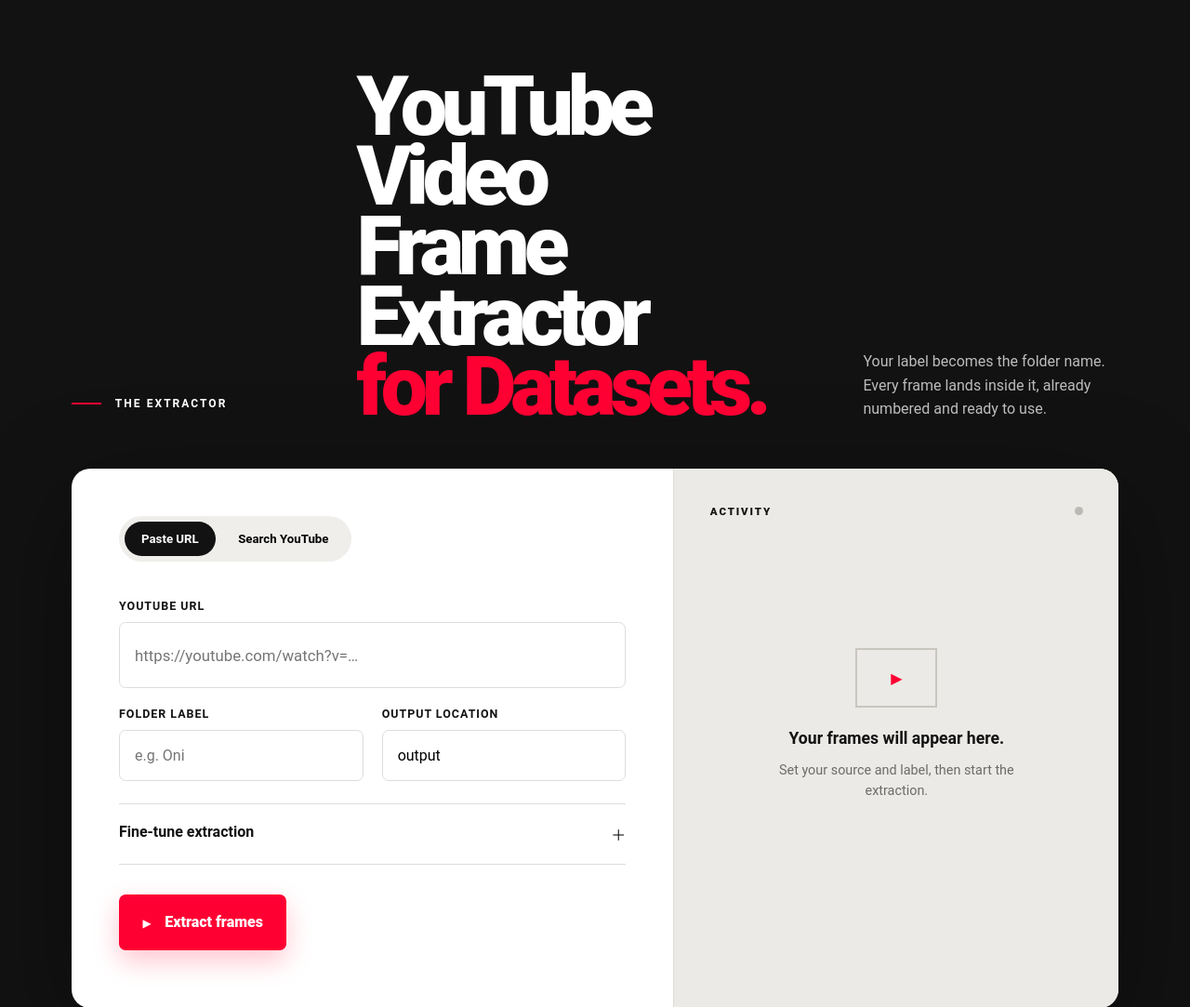
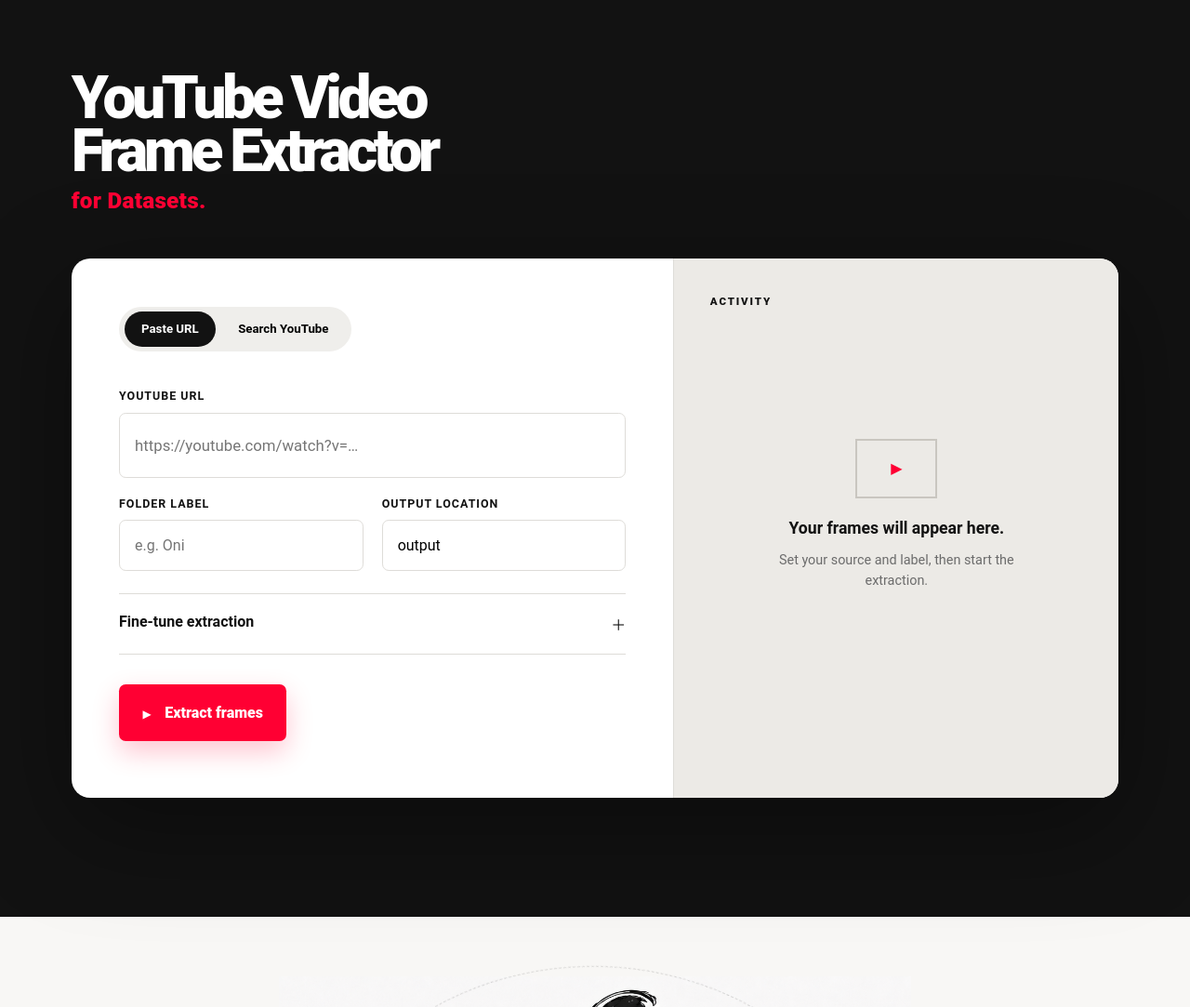
Before and after one commit to lancecrucis/Youtube-Video-Frame-Extracter-for-ML-Dataset, a Flask app: page / in a window 1280 px wide. Shown: the top 1083 px of the page at 93% size. Run offline with Flask 3, Linux system fonts and the light colour scheme; grey boxes are pictures that could not be loaded.

Commit message:
Design changes and overall ux

```diff
--- a/app.py
+++ b/app.py
@@ -15,6 +15,7 @@ from flask import Flask, abort, jsonify, render_template, request, send_file
 
 BASE_DIR = Path(__file__).resolve().parent
 app = Flask(__name__)
+app.config["TEMPLATES_AUTO_RELOAD"] = True
 
 jobs: dict[str, dict] = {}
 jobs_lock = threading.Lock()
--- a/static/css/style.css
+++ b/static/css/style.css
@@ -53,7 +53,7 @@ h1, h2 { margin: .8rem 0 0; font-size: clamp(3.6rem, 7vw, 7.8rem); line-height:
 h1 em, h2 em { color: var(--red); font-style: normal; }
 
 .hero-visual { position: relative; z-index: 1; width: min(54vw, 680px); aspect-ratio: 1; justify-self: center; }
-.hero-visual video { position: relative; z-index: 2; width: 100%; height: 100%; object-fit: cover; border-radius: 50%; mix-blend-mode: multiply; }
+.hero-visual video { position: relative; z-index: 2; width: 100%; height: 100%; object-fit: contain; mix-blend-mode: multiply; }
 .orbit { position: absolute; inset: 5%; border: 1px solid rgba(18,18,18,.16); border-radius: 50%; animation: turn 24s linear infinite; }
 .orbit::after { content: ""; position: absolute; width: .65rem; height: .65rem; border-radius: 50%; background: var(--red); left: 15%; top: 6%; box-shadow: 0 0 0 7px var(--paper); }
 .orbit-two { inset: -2%; animation-duration: 36s; animation-direction: reverse; border-style: dashed; }
@@ -70,6 +70,9 @@ h1 em, h2 em { color: var(--red); font-style: normal; }
 .section-heading { display: grid; grid-template-columns: .75fr 1.4fr .75fr; gap: 2rem; align-items: end; max-width: 1450px; margin: 0 auto clamp(3rem, 6vw, 6rem); }
 .section-heading h1, .section-heading h2 { font-size: clamp(3.8rem, 7vw, 7rem); }
 .section-heading > p:last-child { margin: 0; color: #bdbdbd; line-height: 1.6; }
+.extractor-heading { display: block; }
+.extractor-heading h1 { max-width: 15ch; font-size: clamp(2.8rem, 5vw, 5.25rem); line-height: .9; }
+.dataset-title { display: block; margin-top: .55em; font-size: .38em; letter-spacing: .01em; }
 .workspace { max-width: 1450px; margin: 0 auto; display: grid; grid-template-columns: 1.15fr .85fr; background: var(--white); color: var(--ink); border-radius: 1.25rem; overflow: hidden; box-shadow: 0 2rem 7rem rgba(0,0,0,.38); }
 form { padding: clamp(1.5rem, 4vw, 4rem); }
 .mode-switch { display: inline-flex; gap: .35rem; padding: .35rem; margin-bottom: 2.5rem; background: var(--soft); border-radius: 999px; }
@@ -99,10 +102,6 @@ input[type="range"] { accent-color: var(--red); width: 100%; }
 .activity { min-height: 580px; padding: clamp(1.5rem, 3vw, 3rem); background: #eceae6; border-left: 1px solid var(--line); }
 .activity-top { display: flex; justify-content: space-between; align-items: center; }
 .activity-label { margin: 0; text-transform: uppercase; letter-spacing: .16em; font-size: .72rem; font-weight: 800; }
-.status-dot { width: .55rem; height: .55rem; background: #bcbab5; border-radius: 50%; }
-.status-dot.running { background: var(--red); box-shadow: 0 0 0 6px rgba(255,0,51,.12); animation: pulse 1.4s ease-in-out infinite; }
-.status-dot.complete { background: #19a761; }
-@keyframes pulse { 50% { box-shadow: 0 0 0 10px rgba(255,0,51,0); } }
 .empty-state { min-height: 460px; display: grid; place-content: center; justify-items: center; text-align: center; }
 .frame-icon { width: 5.5rem; height: 4rem; border: 2px solid #c9c6c0; margin-bottom: 1.4rem; position: relative; }
 .frame-icon::after { content: "▶"; position: absolute; inset: 0; display: grid; place-items: center; color: var(--red); }
@@ -123,15 +122,15 @@ input[type="range"] { accent-color: var(--red); width: 100%; }
 .log-panel pre { max-height: 150px; overflow: auto; white-space: pre-wrap; color: #575757; font: .72rem/1.5 Consolas, monospace; }
 
 .how-it-works { padding: clamp(6rem, 11vw, 11rem) clamp(1.25rem, 6vw, 6rem); }
-.section-heading.compact { align-items: start; }
-.section-heading.compact h2 { grid-column: 2 / 4; }
+.section-heading.compact { display: block; }
+.section-heading.compact h2 { max-width: 14ch; font-size: clamp(2.75rem, 5vw, 5rem); }
 .steps { max-width: 1450px; margin: 0 auto; padding: 0; list-style: none; display: grid; grid-template-columns: repeat(3, 1fr); border-top: 1px solid var(--line); }
 .steps li { min-height: 250px; padding: 2rem; border-right: 1px solid var(--line); }
 .steps li:last-child { border-right: 0; }
 .steps span { color: var(--red); font-size: .75rem; font-weight: 800; letter-spacing: .14em; }
 .steps h3 { margin: 3.8rem 0 .8rem; font-size: 1.35rem; }
 .steps p { max-width: 19rem; margin: 0; color: var(--muted); line-height: 1.6; }
-footer { display: flex; justify-content: space-between; gap: 1rem; padding: 2rem clamp(1.25rem, 6vw, 6rem); background: var(--ink); color: #aaa; font-size: .8rem; letter-spacing: .04em; }
+footer { display: flex; justify-content: center; padding: 2rem clamp(1.25rem, 6vw, 6rem); background: var(--ink); color: #aaa; font-size: .8rem; letter-spacing: .04em; text-align: center; }
 footer a { color: white; text-underline-offset: .25rem; }
 
 @media (max-width: 980px) {
@@ -141,7 +140,6 @@ footer a { color: white; text-underline-offset: .25rem; }
   .hero-intro { order: 3; }
   .scroll-cue { display: none; }
   .section-heading { grid-template-columns: 1fr; }
-  .section-heading.compact h2 { grid-column: auto; }
   .workspace { grid-template-columns: 1fr; }
   .activity { border-left: 0; border-top: 1px solid var(--line); min-height: 420px; }
   .empty-state { min-height: 300px; }
@@ -163,7 +161,6 @@ footer a { color: white; text-underline-offset: .25rem; }
   .steps { grid-template-columns: 1fr; }
   .steps li { min-height: auto; border-right: 0; border-bottom: 1px solid var(--line); }
   .steps h3 { margin-top: 2rem; }
-  footer { flex-direction: column; }
 }
 
 @media (prefers-reduced-motion: reduce) {
--- a/static/js/script.js
+++ b/static/js/script.js
@@ -9,7 +9,6 @@ const jobState = document.querySelector('#job-state');
 const jobMessage = document.querySelector('#job-message');
 const jobCount = document.querySelector('#job-count');
 const progressBar = document.querySelector('#progress-bar');
-const statusDot = document.querySelector('#status-dot');
 const cancelButton = document.querySelector('#cancel-button');
 const frameGrid = document.querySelector('#frame-grid');
 const activityLog = document.querySelector('#activity-log');
@@ -73,7 +72,6 @@ async function startExtraction(payload) {
     emptyState.hidden = true;
     jobState.hidden = false;
     cancelButton.hidden = false;
-    statusDot.className = 'status-dot running';
     pollJob();
     return { jobId: currentJob, status: 'started' };
   } catch (error) {
@@ -113,13 +111,11 @@ async function pollJob() {
     });
 
     if (job.status === 'complete') {
-      statusDot.className = 'status-dot complete';
       cancelButton.hidden = true;
       resetButton();
       return;
     }
     if (job.status === 'error' || job.status === 'cancelled') {
-      statusDot.className = 'status-dot';
       cancelButton.hidden = true;
       resetButton();
       return;
@@ -127,7 +123,6 @@ async function pollJob() {
     pollTimer = window.setTimeout(pollJob, 1200);
   } catch (error) {
     jobMessage.textContent = error.message;
-    statusDot.className = 'status-dot';
     resetButton();
   }
 }
--- a/templates/index.html
+++ b/templates/index.html
@@ -12,10 +12,8 @@
   <body>
     <main>
       <section class="extractor-section primary" id="extractor" aria-labelledby="extractor-title">
-        <div class="section-heading">
-          <p class="eyebrow"><span></span> The extractor</p>
-          <h1 id="extractor-title">YouTube Video<br>Frame Extractor<br><em>for Datasets.</em></h1>
-          <p>Your label becomes the folder name. Every frame lands inside it, already numbered and ready to use.</p>
+        <div class="section-heading extractor-heading">
+          <h1 id="extractor-title">YouTube Video<br>Frame Extractor <em class="dataset-title">for Datasets.</em></h1>
         </div>
 
         <div class="workspace">
@@ -92,7 +90,6 @@
           <aside class="activity" aria-live="polite">
             <div class="activity-top">
               <p class="activity-label">Activity</p>
-              <span class="status-dot" id="status-dot"></span>
             </div>
             <div class="empty-state" id="empty-state">
               <span class="frame-icon" aria-hidden="true"></span>
@@ -120,8 +117,7 @@
 
       <section class="hero" aria-labelledby="hero-title">
         <div class="hero-copy">
-          <p class="eyebrow"><span></span> YouTube frame extractor</p>
-          <h2 id="hero-title">Catch the frame<br><em>you need.</em></h2>
+          <h2 id="hero-title">YouTube Frame<br><em>Extractor v1</em></h2>
         </div>
 
         <div class="hero-visual" aria-label="Animated YouTube-inspired illustration">
@@ -140,7 +136,6 @@
 
       <section class="how-it-works" id="how-it-works" aria-labelledby="how-title">
         <div class="section-heading compact">
-          <p class="eyebrow"><span></span> Built for clean datasets</p>
           <h2 id="how-title">Less sorting.<br><em>More creating.</em></h2>
         </div>
         <ol class="steps">
@@ -152,8 +147,7 @@
     </main>
 
     <footer>
-      <p>Designed &amp; made by <a href="https://lance-crucis.vercel.app" target="_blank" rel="noopener noreferrer">Lance Christian C. Crucis ↗</a></p>
-      <span>FRAMECUT · 2026</span>
+      <a href="https://lance-crucis.vercel.app" target="_blank" rel="noopener noreferrer">Lance Christian C. Crucis · Portfolio ↗</a>
     </footer>
   </body>
 </html>
```
